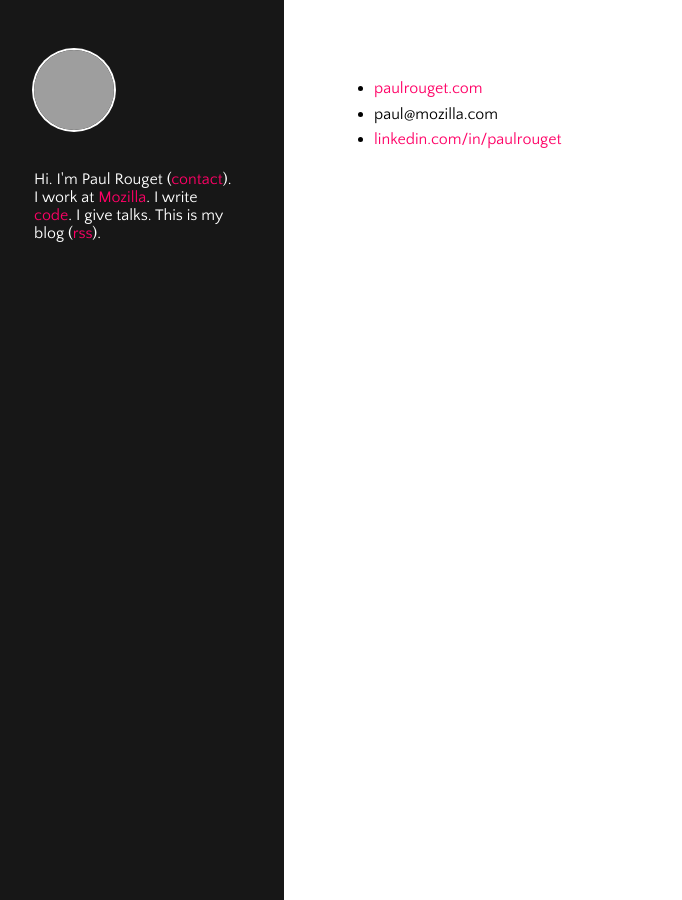
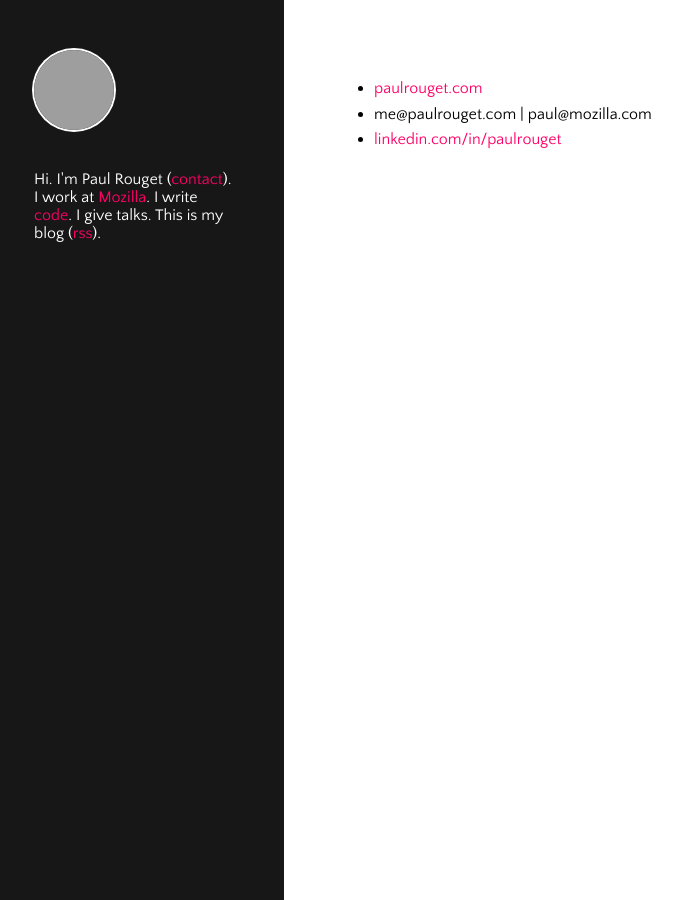
Before and after one commit to paulrouget/paulrouget.github.com, a Jekyll site: the page s/contact.html, which Jekyll copies as it is, in a window 1280 px wide. Shown: the whole page, without its empty margins (16-698 px from the left). Built offline with Jekyll 4.4.1, drawn with Linux system fonts in a browser that asks for light colours; grey boxes are pictures that could not be loaded.

Commit message:
add email

```diff
--- a/s/contact.html
+++ b/s/contact.html
@@ -22,7 +22,7 @@
 <article>
 <ul>
 <li><a href="http://paulrouget.com">paulrouget.com</a>
-<li>paul@mozilla.com
+<li>me@paulrouget.com | paul@mozilla.com
 <li><a href="http://linkedin.com/in/paulrouget">linkedin.com/in/paulrouget</a>
 </ul>
 </article>
```
